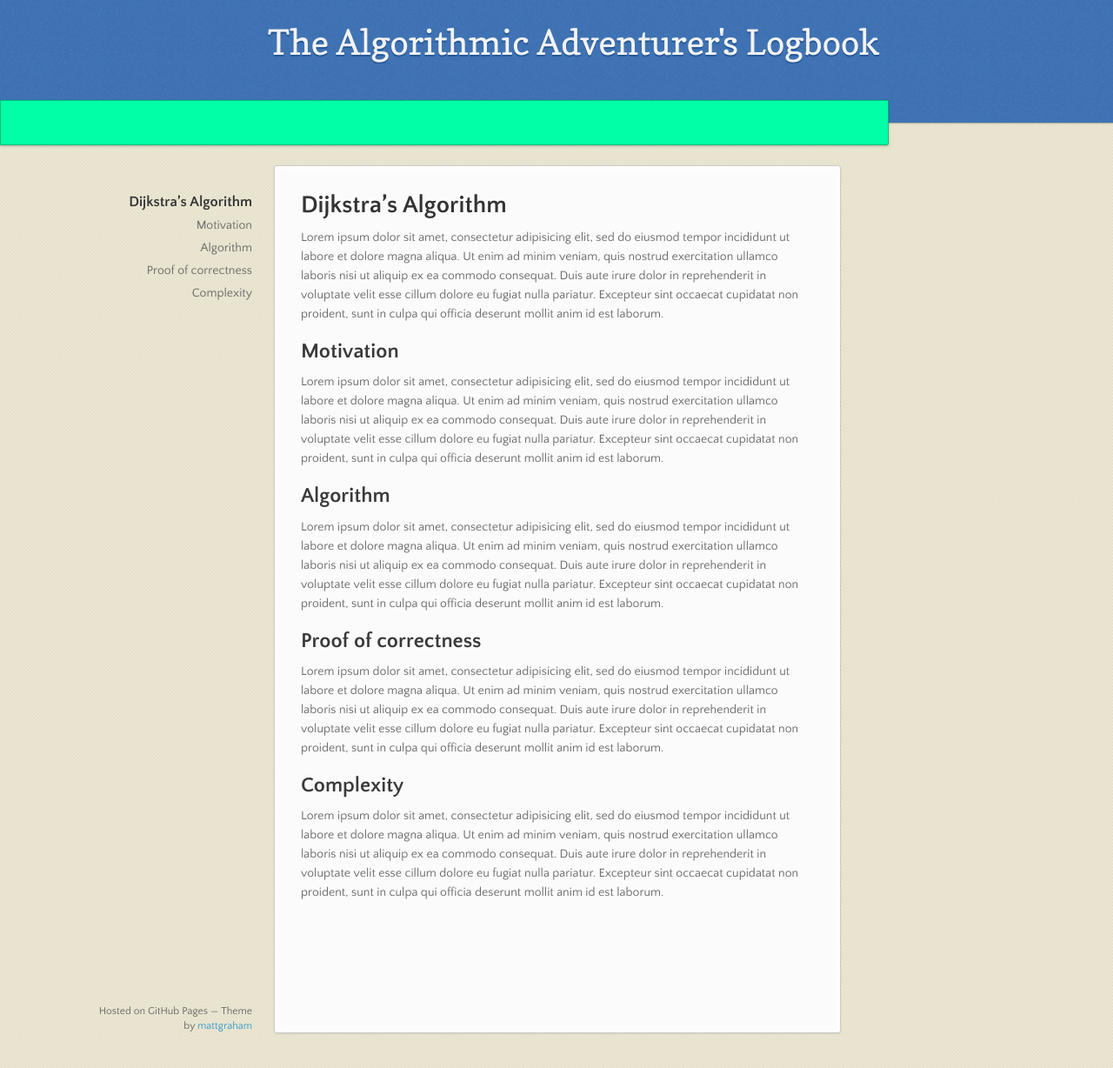
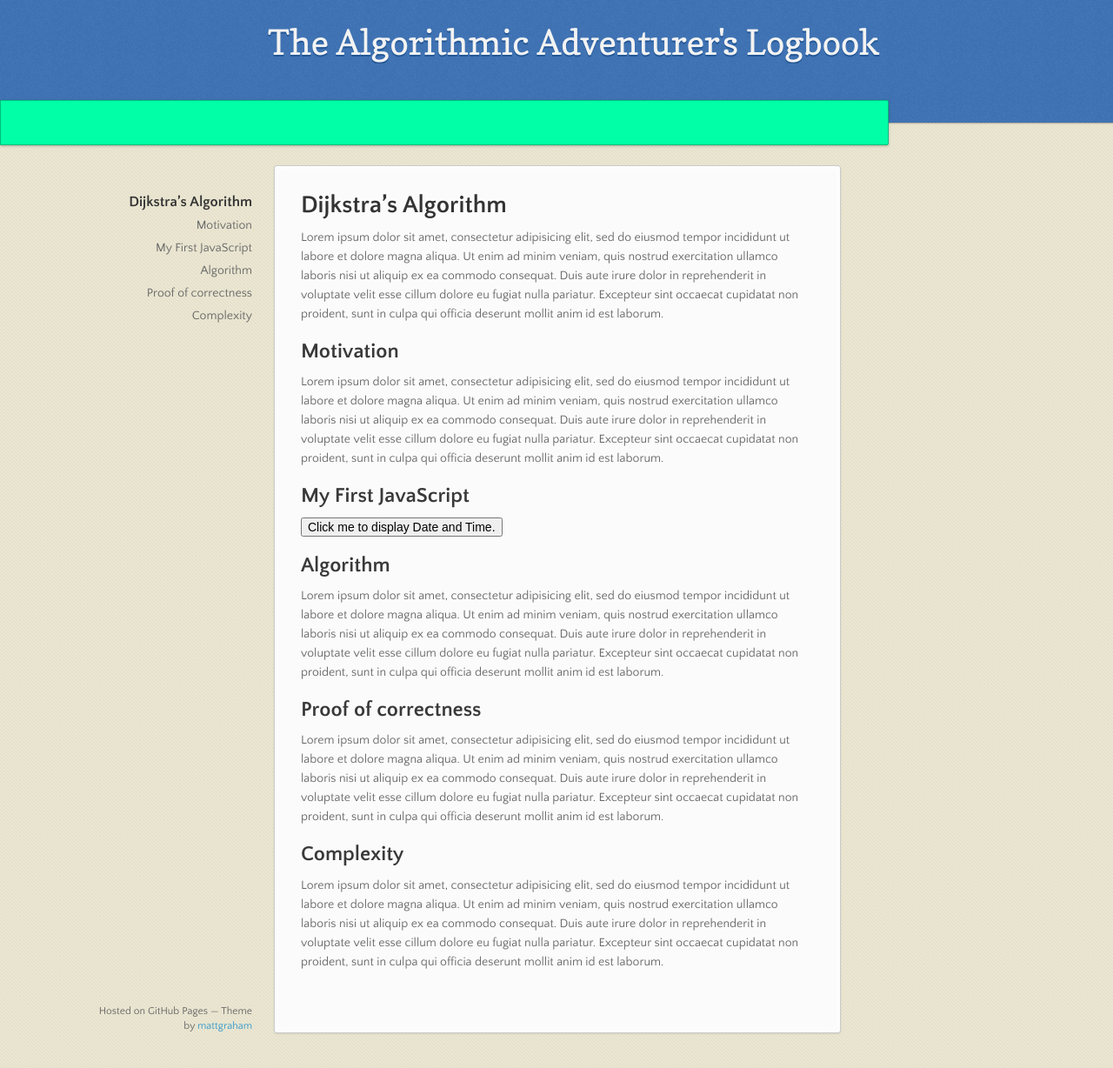
Before and after one commit to the-algorithmic-adventurers-logbook/the-algorithmic-adventurers-logbook.github.io, a Jekyll site: the page built from _posts/2017-11-18-dijkstra.md, in a window 1280 px wide and 1228 px high. Shown: the whole window at 87% size. Built offline with Jekyll 4.4.1, drawn with Linux system fonts in a browser that asks for light colours; nearby versions of some CDN libraries.

Commit message:
GH JS test

```diff
--- /dev/null
+++ b/_includes/test.html
@@ -0,0 +1,7 @@
+<div>
+	<h2>My First JavaScript</h2>
+	<button type="button"	onclick="document.getElementById('demo').innerHTML = Date()">
+		Click me to display Date and Time.
+	</button>
+	<p id="demo"></p>
+</div>
--- a/_drafts/dijkstra.md
+++ b/_posts/2017-11-18-dijkstra.md
@@ -9,9 +9,13 @@
 
 Lorem ipsum dolor sit amet, consectetur adipisicing elit, sed do eiusmod tempor incididunt ut labore et dolore magna aliqua. Ut enim ad minim veniam, quis nostrud exercitation ullamco laboris nisi ut aliquip ex ea commodo consequat. Duis aute irure dolor in reprehenderit in voluptate velit esse cillum dolore eu fugiat nulla pariatur. Excepteur sint occaecat cupidatat non proident, sunt in culpa qui officia deserunt mollit anim id est laborum.
 
+
+
 ## Motivation
 
 Lorem ipsum dolor sit amet, consectetur adipisicing elit, sed do eiusmod tempor incididunt ut labore et dolore magna aliqua. Ut enim ad minim veniam, quis nostrud exercitation ullamco laboris nisi ut aliquip ex ea commodo consequat. Duis aute irure dolor in reprehenderit in voluptate velit esse cillum dolore eu fugiat nulla pariatur. Excepteur sint occaecat cupidatat non proident, sunt in culpa qui officia deserunt mollit anim id est laborum.
+
+{% include test.html content="This is my sample note." %}
 
 ## Algorithm
 
```
